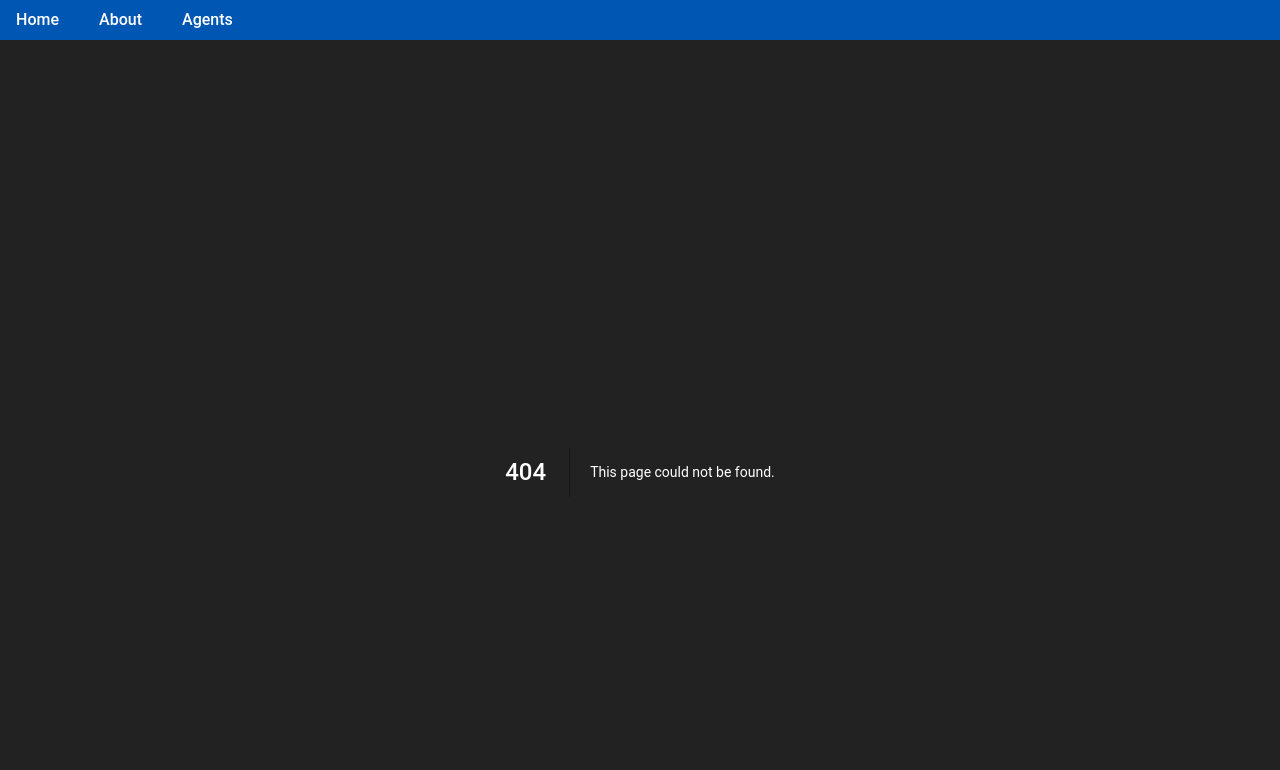
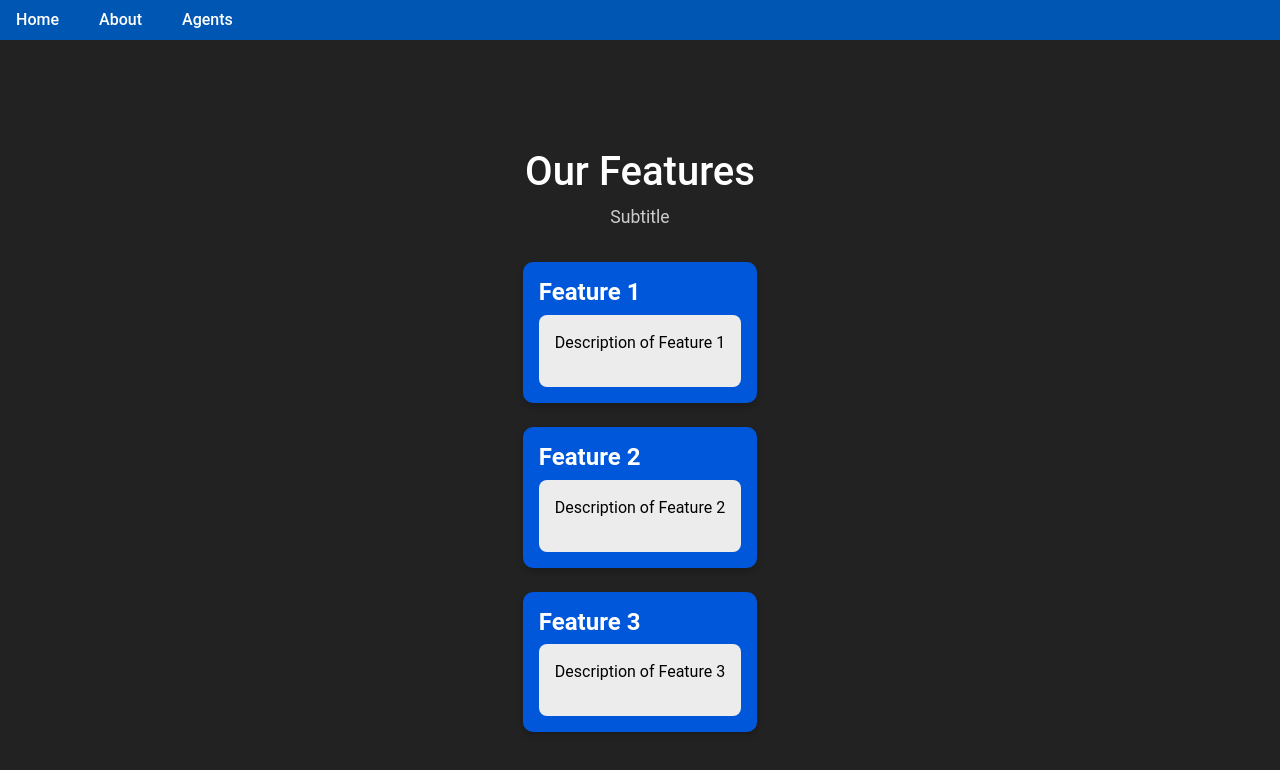
Before and after one commit to agentopedia/project-almanac, a Next.js app in the folder nextjs_app/: page /software_agent/features in a window 1280 px wide. Before the commit this address had no page. Shown: the top 770 px of the page. Built offline with nearby package versions, Linux system fonts and the light colour scheme.

Commit message:
swe agent layout

```diff
--- a/nextjs_app/app/globals.css
+++ b/nextjs_app/app/globals.css
@@ -194,17 +194,90 @@ button:hover, .button:hover {
 
 /* swe card has a hover function */
 .swe-card {
-  background-color: var(--surface-color);
+  background-color: var(--primary-color);
   border: 1px solid var(--border-color);
   border-radius: 8px;
   padding: 1.5rem;
-  box-shadow: 0 4px 8px rgba(0, 0, 0, 0.05);
+  box-shadow: 0 8px 16px rgba(0, 0, 0, 0.1);
   transition: transform 0.3s ease-in-out, box-shadow 0.3s ease-in-out;
+  color: white;
 }
 .swe-card:hover {
   transform: scale(1.05) translateY(-5px);
-  box-shadow: 0 8px 16px rgba(0, 0, 0, 0.1);
-  background-color: #f0f0f0;
+  box-shadow: 0 12px 24px rgba(0, 0, 0, 0.15);
+  background-color: var(--button-hover-color);
+}
+
+.swe-card .cardTitle {
+  font-size: 1.5rem;
+  font-weight: 600;
+  margin-bottom: 10px;
+  color:white
+}
+
+.swe-card .cardText {
+  font-size: 1.25rem;
+  color: rgba(255, 255, 255, 0.8);
+}
+
+/* SWE agent feature page */
+/* .feature-card {
+  background-color: var(--surface-color);
+  padding: 2rem;
+  border-radius: 8px;
+  box-shadow: 0 4px 8px rgba(0, 0, 0, 0.1);
+  transition: transform 0.3s ease, box-shadow 0.3s ease;
+}
+
+.feature-card:hover {
+  transform: scale(1.05);
+  box-shadow: 0 8px 16px rgba(0, 0, 0, 0.15);
+}
+
+.feature-card .cardTitle {
+  font-size: 1.5rem;
+  font-weight: 700;
+}
+
+.feature-card .cardText {
+  color: var(--text-color-secondary);
+  margin-top: 10px;
+} */
+/* Features Section */
+.features-section {
+  width: 100%;
+  max-width: 600px;
+  display: flex;
+  flex-direction: column;
+  gap: 1.5rem;
+  color: black;
+}
+
+.features-section .feature-description p {
+  color: black;
+}
+
+/* Feature Card */
+.feature-card {
+  background-color: #0057d9; /* Blue background */
+  padding: 1rem;
+  border-radius: 10px;
+  box-shadow: 0 4px 6px rgba(0, 0, 0, 0.2);
+}
+
+.feature-title {
+  color: rgb(255, 255, 255);
+  font-size: 1.5rem;
+  font-weight: bold;
+}
+
+/* Description Box */
+.feature-description {
+  background-color: rgb(236, 236, 236);
+  padding: 1rem;
+  border-radius: 8px;
+  margin-top: 0.5rem;
+  color: rgb(0, 0, 0) !important;
 }
 
 /* SWE agent page layout */
@@ -213,6 +286,7 @@ button:hover, .button:hover {
   justify-content: center;
   align-items: flex-start;
   gap: 20px;
+  height: 100vh;
 }
 
 /* .container {
@@ -225,12 +299,13 @@ button:hover, .button:hover {
 
 /* swe side navigation bar */
 .sidenav {
+  width: 200px; /* Adjust width as needed */
+  padding: 20px;
+  height: 100vh; /* Full height */
   display: flex;
   flex-direction: column;
-  gap: 10px;
-  width: 180px;
-  margin-right: 20px;
-  margin-top: 280px;
+  align-items: flex-start;
+  justify-content: center; /* Center vertically */
   font-size: 1.25rem;
 }
 
--- a/nextjs_app/app/product_viability_agent/page.tsx
+++ b/nextjs_app/app/product_viability_agent/page.tsx
@@ -251,7 +251,7 @@ const ProductViability = () => {
           {/* Navigation Buttons */}
           <div className="navigation-buttons">
             <button onClick={handleBackToDesign}>Back to Design Thinking Agent</button>
-            <button onClick={() => router.push("")}>Proceed to Software Engineering Agent</button>
+            <button onClick={() => router.push("/software_agent")}>Proceed to Software Engineering Agent</button>
           </div>
         </>
       )}
--- /dev/null
+++ b/nextjs_app/app/software_agent/features/page.tsx
@@ -0,0 +1,38 @@
+"use client";
+import React from 'react';
+
+const FeaturesPage: React.FC = () => {
+  return (
+    <div>
+      <header className="header">
+        <h1 className="title">Our Features</h1>
+        <p className="subtitle">Subtitle</p>
+      </header>
+
+      <section className="features-section">
+        <div className="feature-card">
+          <h2 className="feature-title">Feature 1</h2>
+          <div className="feature-description">
+            <p>Description of Feature 1</p>
+          </div>
+        </div>
+
+        <div className="feature-card">
+          <h2 className="feature-title">Feature 2</h2>
+          <div className="feature-description">
+            <p>Description of Feature 2</p>
+          </div>
+        </div>
+
+        <div className="feature-card">
+          <h2 className="feature-title">Feature 3</h2>
+          <div className="feature-description">
+            <p>Description of Feature 3</p>
+          </div>
+        </div>
+      </section>
+    </div>
+  );
+};
+
+export default FeaturesPage;
--- a/nextjs_app/app/software_agent/page.tsx
+++ b/nextjs_app/app/software_agent/page.tsx
@@ -1,9 +1,9 @@
 "use client";
 import React from "react";
 import '../globals.css';
-import SideNav from "../components/SideNav"; //side navigation menu
+import SideNav from "../components/SideNav";
 
-const MVPPage: React.FC = () => {
+const Software_Agent: React.FC = () => {
   return (
     <div className="page-container">
       <SideNav />
@@ -39,4 +39,4 @@ const MVPPage: React.FC = () => {
   );
 };
 
-export default MVPPage;
+export default Software_Agent;
```
Also changed, not shown: nextjs_app/app/software_agent/tutorials/page.tsx (added).
